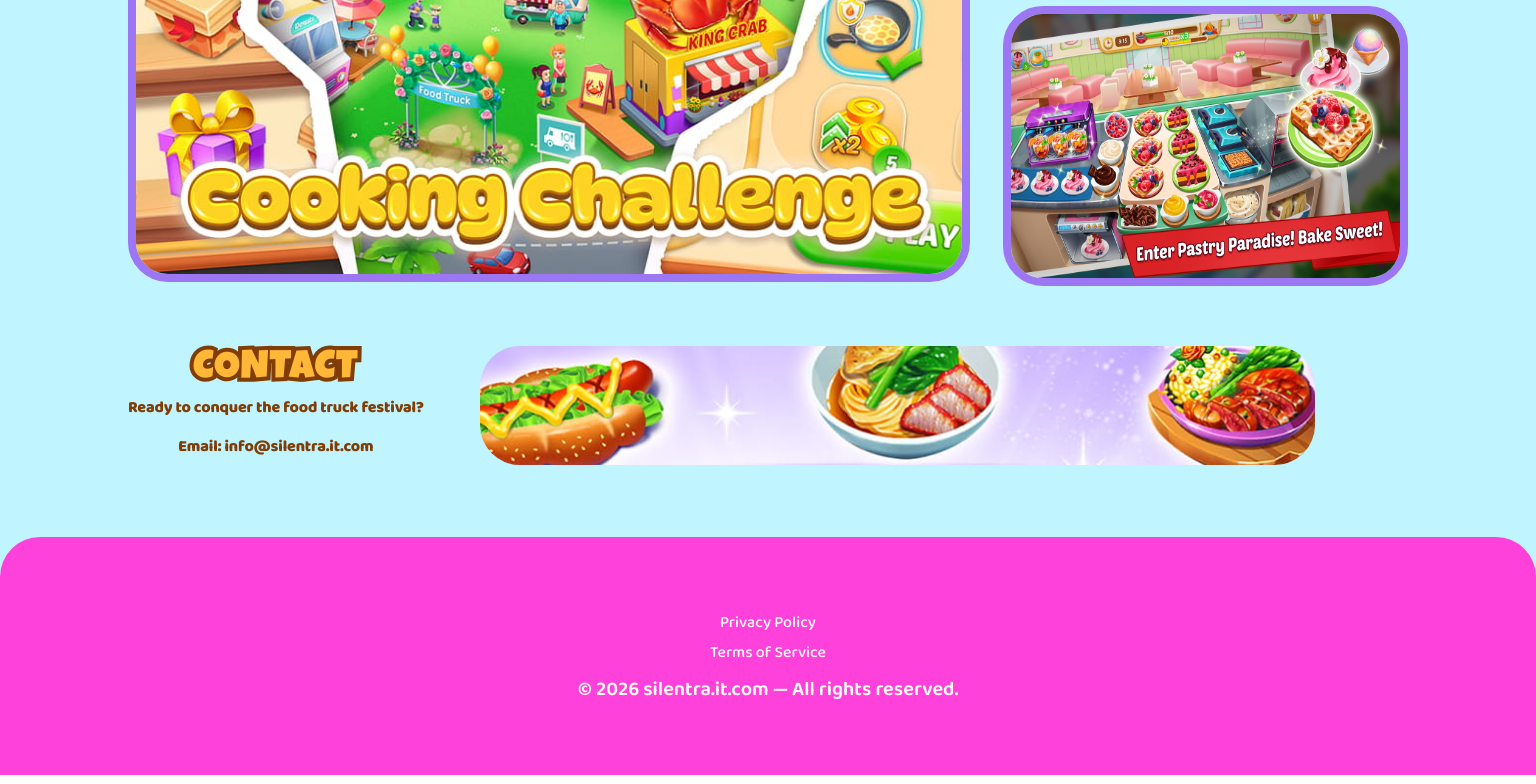
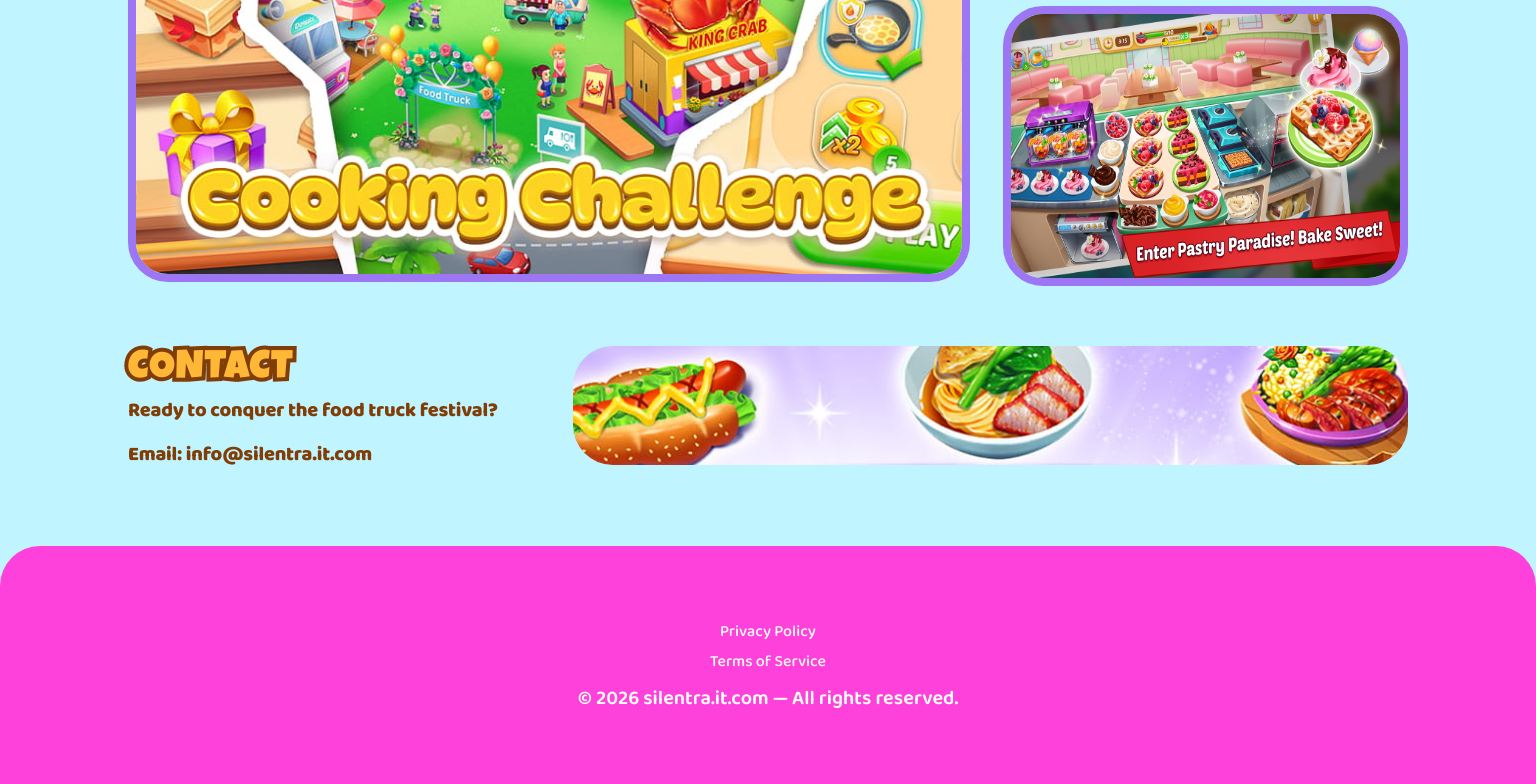
Before and after one commit to manilchuk/STP-13023, a website built with Vite: page src/index.html in a window 1536 px wide. Shown: the part 2944-3728 px from the top of the page. Built offline with nearby package versions, Linux system fonts and the light colour scheme; files whose address does not match are found by name.

Commit message:
fix text bags

```diff
--- a/src/css/contact.css
+++ b/src/css/contact.css
@@ -22,7 +22,7 @@
 @media screen and (min-width: 1440px) {
   .contact-container {
     display: flex;
-    gap: 56px;
+    justify-content: space-between;
   }
   .contact-info {
     text-align: start;
@@ -32,12 +32,19 @@
     font-size: 40px;
     -webkit-text-stroke: 8px #813d06;
     margin-bottom: 4px;
+    text-align: start;
   }
   .contact-text {
     font-size: 20px;
   }
   .contact-subtitle {
     margin-bottom: 20px;
+    text-align: start;
+    font-size: 20px;
+  }
+  .contact-email {
+    font-size: 20px;
+    text-align: start;
   }
   .contact-img {
     border-radius: 40px;
```
